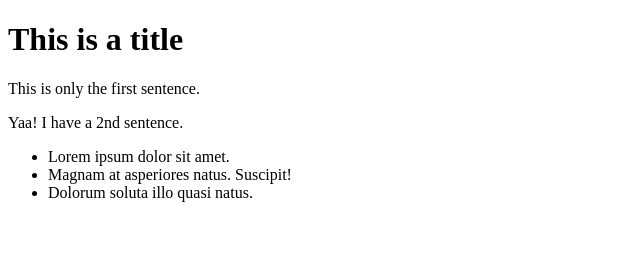
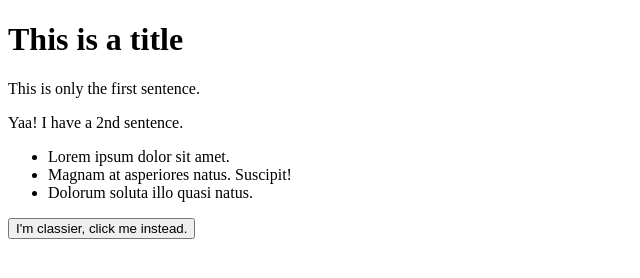
Before and after one commit to GuitarSlinger2024/my_example, a plain HTML site: page index.html in a window 1280 px wide. Shown: the whole page, without its empty margins (0-640 px from the left). Drawn offline with Linux system fonts and the light colour scheme.

Commit message:
Added some class

```diff
--- a/index.html
+++ b/index.html
@@ -16,6 +16,7 @@
     <li>Magnam at asperiores natus. Suscipit!</li>
     <li>Dolorum soluta illo quasi natus.</li>
   </ul>
+  <button class="someClass">I'm classier, click me instead.</button>
 </body>
 
 </html>
```
